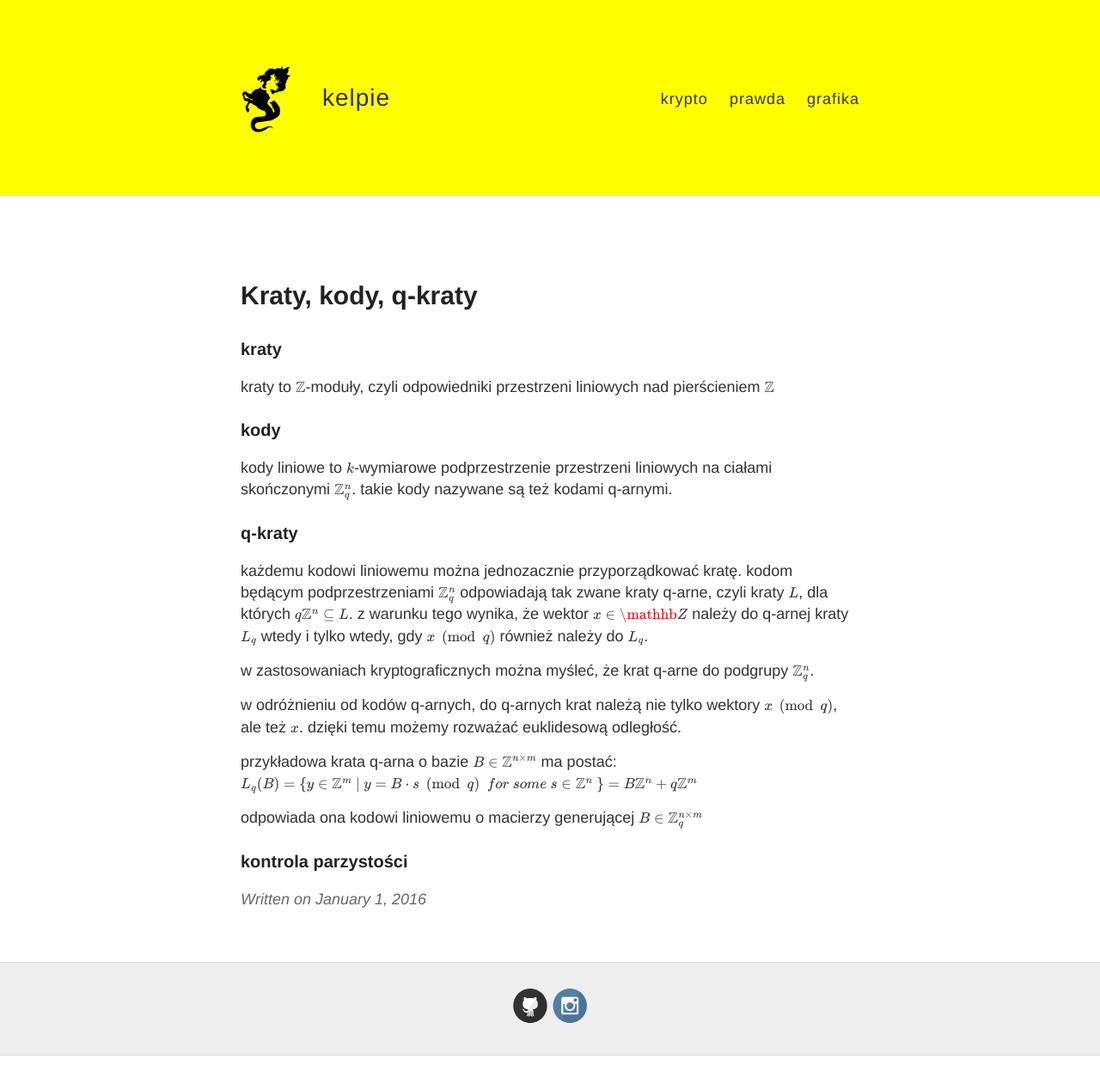
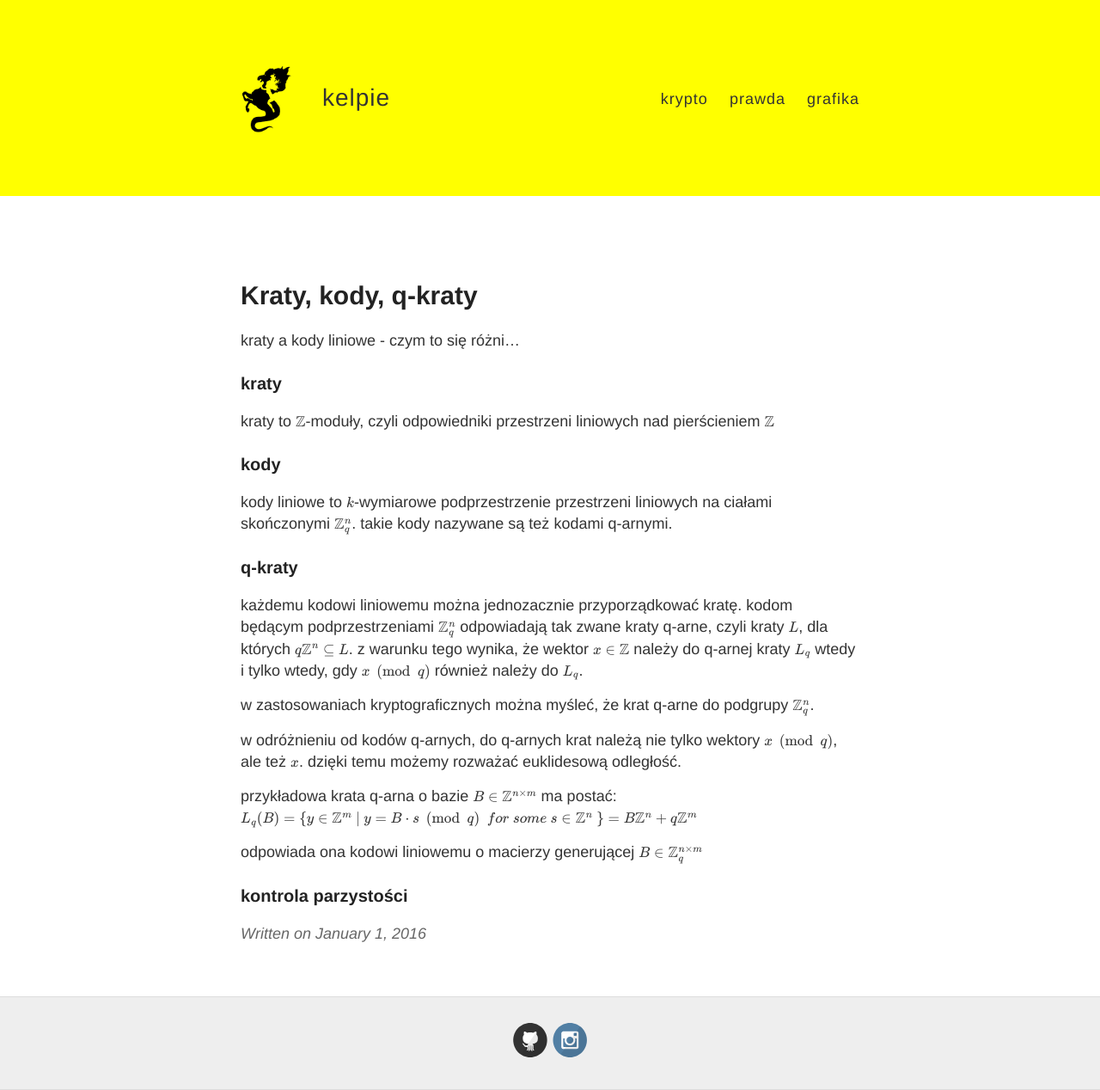
Before and after one commit to keIpie/keIpie.github.io, a Jekyll site: the page built from pq/_posts/2016-1-1-kraty-kody.md, in a window 1280 px wide. Shown: the whole page at 86% size. Built offline with Jekyll 4.4.1, drawn with Linux system fonts in a browser that asks for light colours; formulas are drawn with MathJax 3; before the commit the page ends 1228 px from its top, so only the background shows below that.

Commit message:
q-rne kraty

```diff
--- a/pq/_posts/2016-1-1-kraty-kody.md
+++ b/pq/_posts/2016-1-1-kraty-kody.md
@@ -3,6 +3,7 @@ layout: post
 title: Kraty, kody, q-kraty
 ---
 
+kraty a kody liniowe - czym to się różni...
 
 ### kraty
 
@@ -17,7 +18,7 @@ takie kody nazywane są też kodami q-arnymi.
 
 każdemu kodowi liniowemu można jednozacznie przyporządkować kratę. kodom będącym podprzestrzeniami $\mathbb{Z}_q^n$
 odpowiadają tak zwane kraty q-arne, czyli kraty $L$, dla których $q\mathbb{Z}^n \subseteq L$. z warunku tego wynika, że
-wektor $x \in \mathhb{Z}$ należy do q-arnej kraty $L_q$ wtedy i tylko wtedy, gdy $x \pmod{q}$ również należy do $L_q$.
+wektor $x \in \mathbb{Z}$ należy do q-arnej kraty $L_q$ wtedy i tylko wtedy, gdy $x \pmod{q}$ również należy do $L_q$.
 
 w zastosowaniach kryptograficznych można myśleć, że krat q-arne do podgrupy $\mathbb{Z}_q^n$.
 
```
